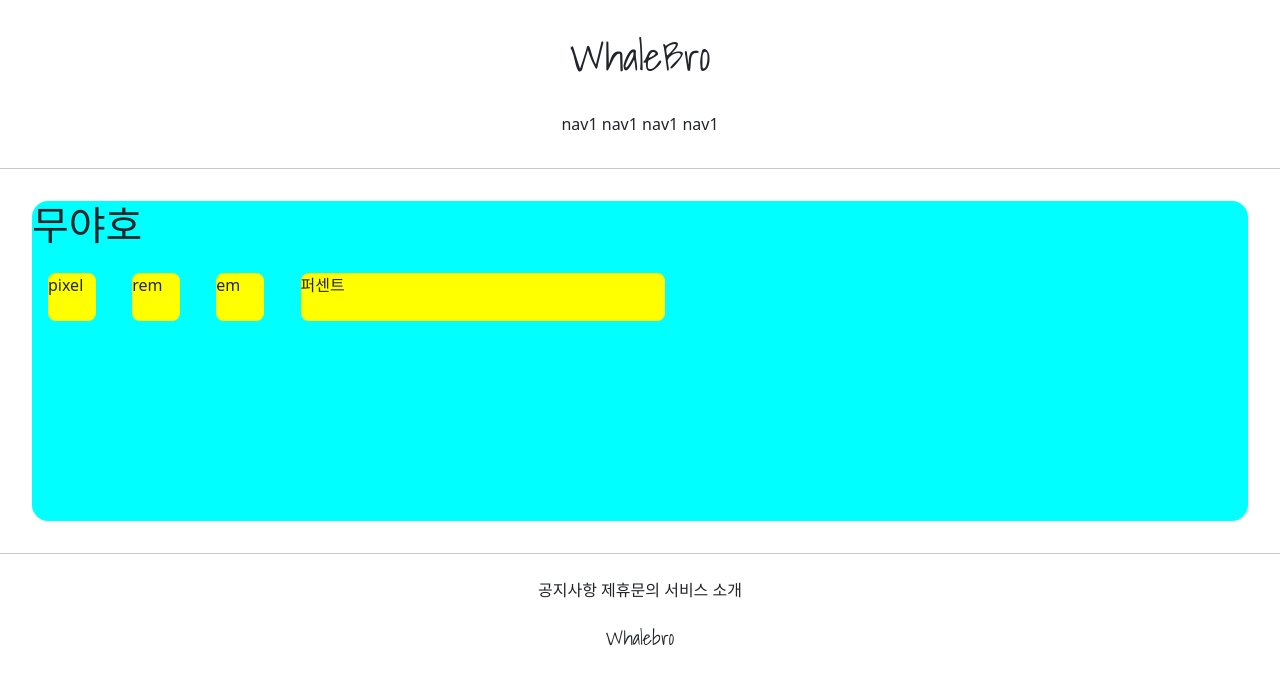
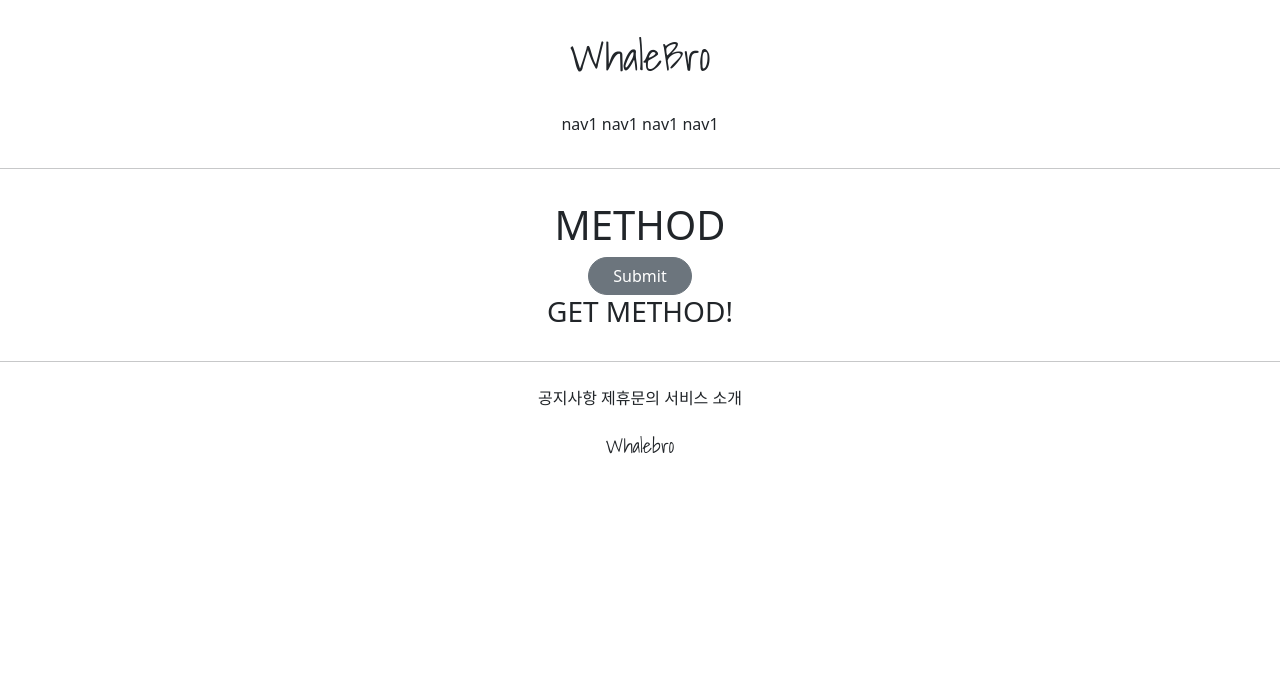
Before and after one commit to tkxksdl2/gis_6, a Django app: page /accounts/hello_world/ in a window 1280 px wide. Shown: the top 685 px of the page. Run offline with Django 3.2, Linux system fonts and the light colour scheme; parts of the project's set-up code (start-up, migrations or seed data) failed here and were passed over.

Commit message:
07/08 6ban class commit 2. get/ post

```diff
--- a/accountapp/templates/accountapp/hello_world.html
+++ b/accountapp/templates/accountapp/hello_world.html
@@ -2,27 +2,18 @@
 
 {% block content %}
 
-    <style>
-    .testing{
-        background-color: yellow;
-        margin: 1rem;
-        height: 48px;
-        width: 48px;
-        border-radius: .5rem;
-        display: inline-block;
-    }
-    </style>
 
 
-    <div style="height: 20rem; background-color: aqua;
-    margin: 2rem; border-radius: 1rem; overflow: scroll;">
-    <h1>무야호</h1>
+    <div style="margin:2rem; text-align: center">
+        <h1>METHOD</h1>
 
-    <div class ="testing" style="height: 48px; width: 48px">pixel</div>
-    <div class ="testing" style="height: 3rem; width: 3rem">rem</div>
-    <div class ="testing" style="height: 3em; width: 3em">em</div>
-    <div class ="testing" style="height: 3l%; width: 30%">퍼센트</div>
+        <form action="/accounts/hello_world/" method ='post'>
+            {% csrf_token %}
+            <input type="submit" class="btn btn-secondary px-4 rounded-pill">
 
+        </form>
+
+        <h3>{{ text }}</h3>
     </div>
 
 
--- a/accountapp/views.py
+++ b/accountapp/views.py
@@ -3,4 +3,9 @@ from django.shortcuts import render
 
 # Create your views here.
 def hello_world(request):
-    return render(request, 'accountapp/hello_world.html')
+    if request.method == "POST":
+        return render(request, 'accountapp/hello_world.html/',
+                      context={'text': 'POST METHOD!'})
+    else:
+        return render(request, 'accountapp/hello_world.html/',
+                      context={'text': 'GET METHOD!'})
```
